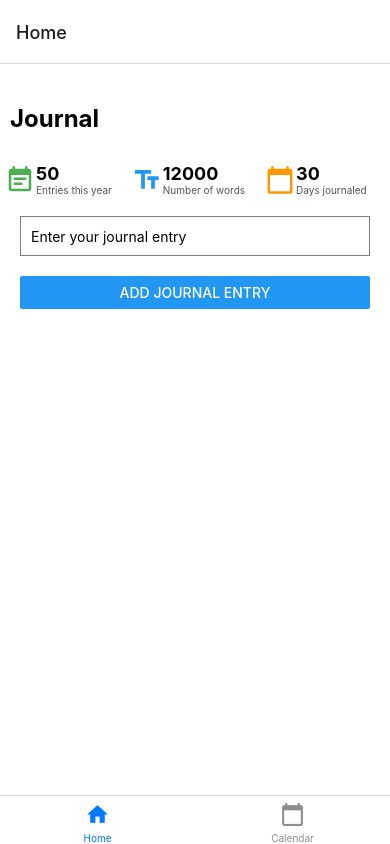
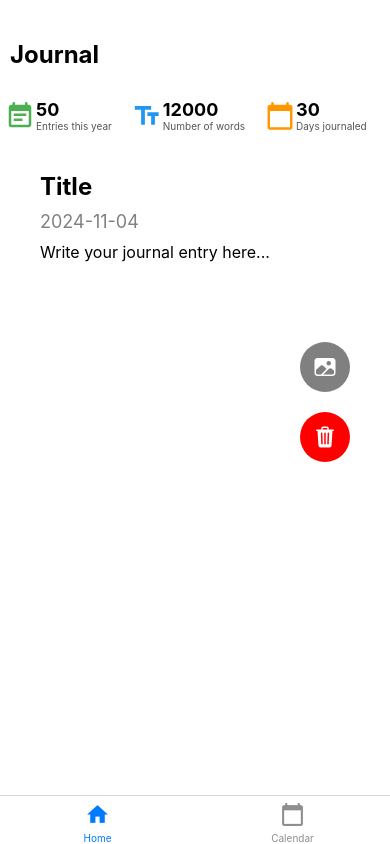
Before and after one commit to carter221/MOA, a React Native app: screen /Home in a window 390 px wide. Built offline with nearby package versions, Linux system fonts and the light colour scheme.

Commit message:
hotfix - homescreen

```diff
--- a/App.tsx
+++ b/App.tsx
@@ -35,6 +35,7 @@ const App = () => {
     <NavigationContainer>
       <Tab.Navigator
         screenOptions={({ route }) => ({
+          headerShown: false,
           tabBarIcon: ({ color, size }) => {
             let iconName;
 
--- a/components/HomeScreen.tsx
+++ b/components/HomeScreen.tsx
@@ -1,5 +1,5 @@
 import React, { useState, useEffect } from 'react';
-import { View, Text, StyleSheet, TouchableOpacity, ScrollView, TextInput, Button, Alert } from 'react-native';
+import { View, Text, StyleSheet, TouchableOpacity, TextInput, Button, Alert, FlatList } from 'react-native';
 import Statistics from './Statistics';
 import JournalEntry from './JournalEntry';
 
@@ -50,10 +50,19 @@ const HomeScreen = () => {
   };
 
   const today = new Date().toISOString().split('T')[0];
-  const hasTodayEntry = !!journal[today];
+
+  const data = [
+    { key: 'statistics', component: <Statistics entriesThisYear={entriesThisYear} numberOfWords={numberOfWords} daysJournaled={daysJournaled} /> },
+    { key: 'journalEntry', component: <JournalEntry entry={journal[today] || { title: '', date: today, text: '', emojiDay: '' }} onDelete={deleteTodayEntry} onSave={addJournalEntry} journalEntry={journalEntry} setJournalEntry={setJournalEntry} /> },
+  ];
 
   return (
-    <ScrollView contentContainerStyle={styles.container}>
+    <FlatList
+      data={data}
+      renderItem={({ item }) => item.component}
+      keyExtractor={(item) => item.key}
+      contentContainerStyle={styles.container}
+      ListHeaderComponent={
         <View style={styles.titleRow}>
           <TouchableOpacity
             onPress={() => setShowDescription(!showDescription)}
@@ -61,39 +70,18 @@ const HomeScreen = () => {
           >
             <Text style={styles.title}>Journal</Text>
           </TouchableOpacity>
-        {showDescription && (
-          <Text style={styles.description}>
-            Welcome to your journal!
-          </Text>
-        )}
+
         </View>
-      <Statistics
-        entriesThisYear={entriesThisYear}
-        numberOfWords={numberOfWords}
-        daysJournaled={daysJournaled}
+      }
     />
-      {hasTodayEntry ? (
-        <JournalEntry entry={journal[today]} onDelete={deleteTodayEntry} />
-      ) : (
-        <>
-          <TextInput
-            style={styles.input}
-            placeholder="Enter your journal entry"
-            value={journalEntry}
-            onChangeText={setJournalEntry}
-          />
-          <Button title="Add Journal Entry" onPress={addJournalEntry} />
-        </>
-      )}
-    </ScrollView>
   );
 };
 
 const styles = StyleSheet.create({
   container: {
+    flex: 1,
     padding: 20,
     backgroundColor: '#ffff',
-    height: '100%',
   },
   titleRow: {
     flexDirection: 'row',
@@ -113,13 +101,6 @@ const styles = StyleSheet.create({
     fontSize: 16,
     textAlign: 'left',
   },
-  input: {
-    height: 40,
-    borderColor: 'gray',
-    borderWidth: 1,
-    marginBottom: 20,
-    paddingHorizontal: 10,
-  },
 });
 
 export default HomeScreen;
--- a/components/JournalEntry.tsx
+++ b/components/JournalEntry.tsx
@@ -150,6 +150,7 @@ const styles = StyleSheet.create({
     flex: 1,
     padding: 20,
     width: '100%',
+    height: '100%',
   },
   title: {
     fontSize: 24,
```
Lines whose indentation alone changed are shown as unchanged.
